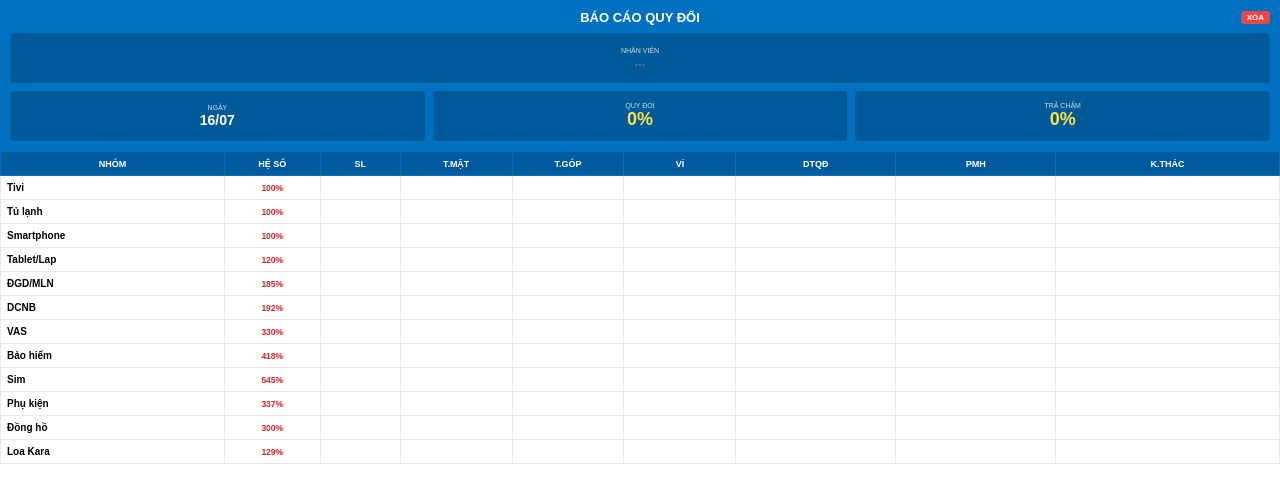
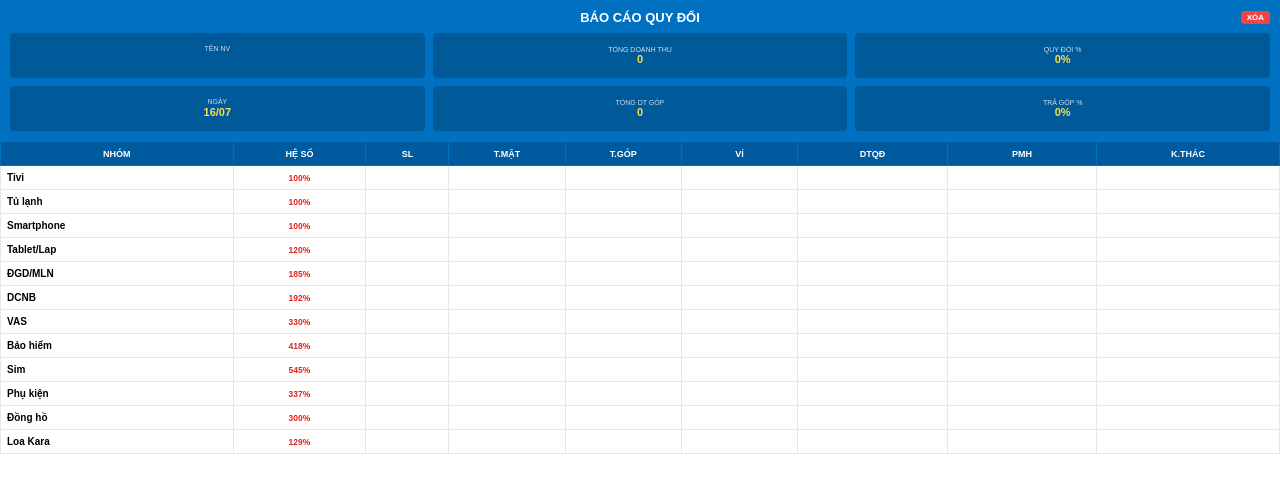
Before and after one commit to dmxbh5277/BCQ-, a plain HTML site: page index.html in a window 1280 px wide. Drawn offline with Linux system fonts and the light colour scheme; a web font is replaced by a local one.

Commit message:
Update index.html

```diff
--- a/index.html
+++ b/index.html
@@ -12,24 +12,22 @@
 
         .header { background: #0070c0; color: white; padding: 10px; display: flex; flex-direction: column; gap: 8px; }
         .header-top { display: flex; gap: 8px; align-items: center; position: relative; }
-
-        /* Nút Xóa nhỏ ở góc phải */
         .btn-reset-top { position: absolute; right: 0; background: #ef4444; color: white; border: none; padding: 2px 6px; font-size: 8px; border-radius: 3px; font-weight: bold; text-transform: uppercase; cursor: pointer; }
 
-        .input-box { background: rgba(0,0,0,0.2); border-radius: 4px; padding: 4px; flex: 1; height: 50px; display: flex; flex-direction: column; justify-content: center; }
+        /* Bố cục Grid 3x2 mới */
+        .grid-header { display: grid; grid-template-columns: repeat(3, 1fr); gap: 8px; }
+        .input-box { background: rgba(0,0,0,0.2); border-radius: 4px; padding: 4px; height: 45px; display: flex; flex-direction: column; justify-content: center; }
         .label { font-size: 7px; opacity: 0.8; text-transform: uppercase; text-align: center; }
-        .input-val { background: none; border: none; color: #fde047; font-weight: bold; text-align: center; font-size: 12px; width: 100%; outline: none; }
-        .big-stat { font-size: 18px; font-weight: 700; color: #fde047; text-align: center; }
+        .input-val { background: none; border: none; color: #fde047; font-weight: bold; text-align: center; font-size: 11px; width: 100%; outline: none; }
+        .stat-val { font-size: 11px; font-weight: bold; color: #fde047; text-align: center; }
 
         .table-wrap { flex: 1; overflow-x: auto; background: white; }
         table { width: 100%; border-collapse: collapse; table-layout: fixed; border: 1px solid #e5e7eb; }
         thead { background: #005a9e; color: white; }
         th { font-size: 9px; font-weight: 700; border: 1px solid #0070c0; padding: 4px 2px; text-transform: uppercase; }
-
         tr { height: 24px; }
         td { border: 1px solid #e5e7eb; padding: 0; text-align: center; }
 
-        /* Font nhập liệu nhỏ hơn 30% */
         .cell-input { width: 100%; height: 22px; border: none; text-align: center; font-size: 8.5px; font-weight: 500; outline: none; }
         .sticky-col { position: sticky; left: 0; background: white; z-index: 10; text-align: left; padding-left: 6px; font-weight: bold; font-size: 10px; border-right: 1px solid #e5e7eb; }
         .hs-col { font-size: 8.5px; color: #dc2626; font-weight: bold; }
@@ -44,25 +42,14 @@
             <div style="flex: 1; text-align: center; font-weight: bold; font-size: 13px;">BÁO CÁO QUY ĐỔI</div>
             <button onclick="resetData()" class="btn-reset-top">Xóa</button>
         </div>
-        <div class="header-top">
-            <div class="input-box">
-                <div class="label">Nhân Viên</div>
-                <input type="text" id="nv-name" class="input-val" placeholder="..." oninput="saveData()">
-            </div>
-        </div>
-        <div style="display: grid; grid-template-columns: 1fr 1fr 1fr; gap: 8px;">
-            <div class="input-box">
-                <div class="label">Ngày</div>
-                <input type="text" id="date-display" class="input-val" style="color:white; font-size: 14px;" oninput="saveData()">
-            </div>
-            <div class="input-box">
-                <div class="label">Quy đổi</div>
-                <div id="h1" class="big-stat">0%</div>
-            </div>
-            <div class="input-box">
-                <div class="label">Trả chậm</div>
-                <div id="i1" class="big-stat">0%</div>
-            </div>
+        <div class="grid-header">
+            <div class="input-box"><div class="label">Tên NV</div><input type="text" id="nv-name" class="input-val" oninput="saveData()"></div>
+            <div class="input-box"><div class="label">Tổng Doanh Thu</div><div id="total-rev" class="stat-val">0</div></div>
+            <div class="input-box"><div class="label">Quy đổi %</div><div id="h1" class="stat-val">0%</div></div>
+
+            <div class="input-box"><div class="label">Ngày</div><input type="text" id="date-display" class="input-val" oninput="saveData()"></div>
+            <div class="input-box"><div class="label">Tổng DT Góp</div><div id="tg-rev" class="stat-val">0</div></div>
+            <div class="input-box"><div class="label">Trả Góp %</div><div id="i1" class="stat-val">0%</div></div>
         </div>
     </div>
 
@@ -71,14 +58,14 @@
             <thead>
                 <tr>
                     <th style="width: 70px;">Nhóm</th>
-                    <th style="width: 30px;">Hệ số</th>
+                    <th style="width: 40px;">Hệ số</th>
                     <th style="width: 25px;">SL</th>
                     <th style="width: 35px;">T.Mặt</th>
                     <th style="width: 35px;">T.Góp</th>
                     <th style="width: 35px;">Ví</th>
-                    <th style="width: 50px;">DTQĐ</th>
-                    <th style="width: 50px;">PMH</th>
-                    <th style="width: 70px;">K.thác</th>
+                    <th style="width: 45px;">DTQĐ</th>
+                    <th style="width: 45px;">PMH</th>
+                    <th style="width: 55px;">K.thác</th>
                 </tr>
             </thead>
             <tbody id="data-rows"></tbody>
@@ -113,10 +100,11 @@
     function getV(id) { return parseFloat(document.getElementById(id).value.replace(/\./g, "")) || 0; }
 
     function calc() {
-        let sDF = 0, sEF = 0, sG = 0;
+        let sDF = 0, sEF = 0, sG = 0, sTotal = 0, sTG = 0;
         config.forEach((item, i) => {
             const d = getV(`d-${i}`), e = getV(`e-${i}`), f = getV(`f-${i}`);
             const df = d + e + f, ef = e + f;
+            sTotal += df; sTG += ef;
             if(df > 0) {
                 const g = (df * item.hs) + (ef * 0.3);
                 document.getElementById(`g-${i}`).innerText = Math.round(g).toLocaleString('vi-VN');
@@ -125,6 +113,8 @@
         });
         document.getElementById('h1').innerText = sDF ? Math.round(sEF/sDF*100) + '%' : '0%';
         document.getElementById('i1').innerText = sDF ? Math.round((sG-sDF)/sDF*100) + '%' : '0%';
+        document.getElementById('total-rev').innerText = sTotal.toLocaleString('vi-VN');
+        document.getElementById('tg-rev').innerText = sTG.toLocaleString('vi-VN');
     }
 
     function saveData() {
```
